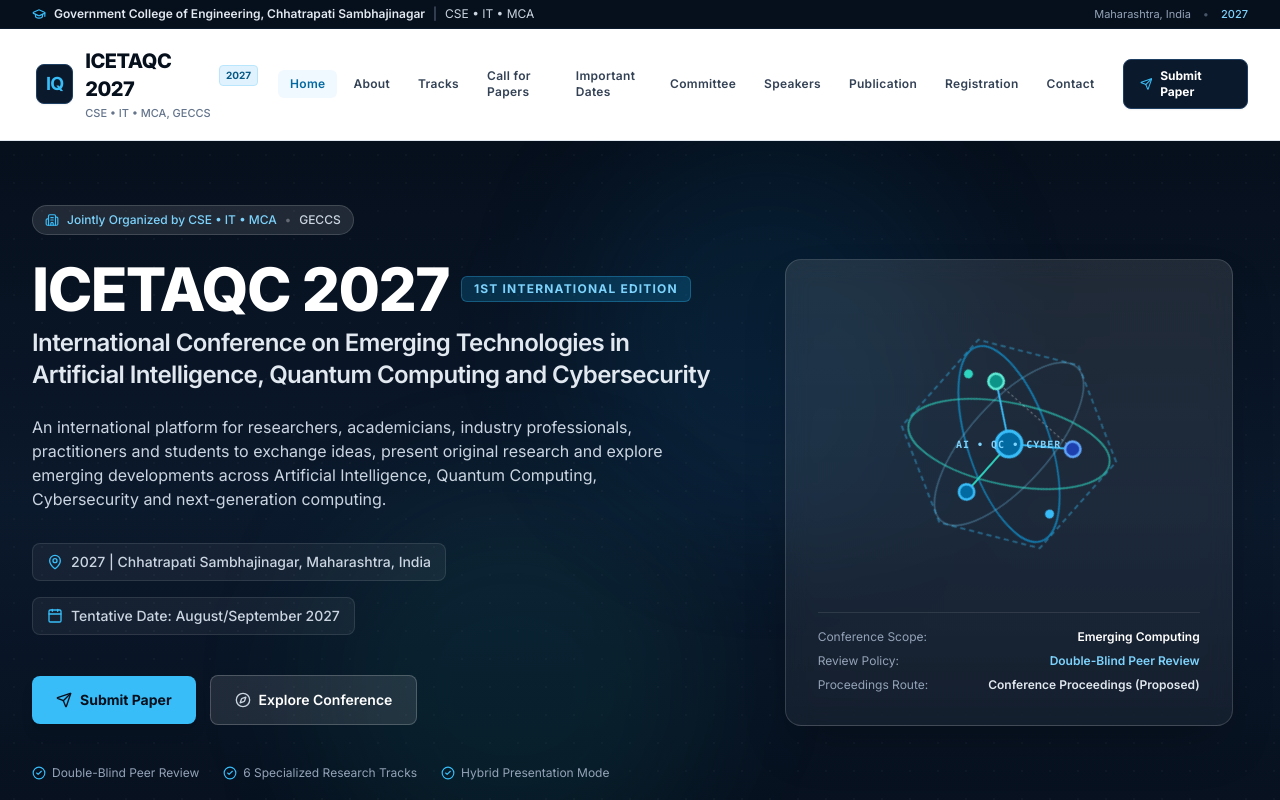
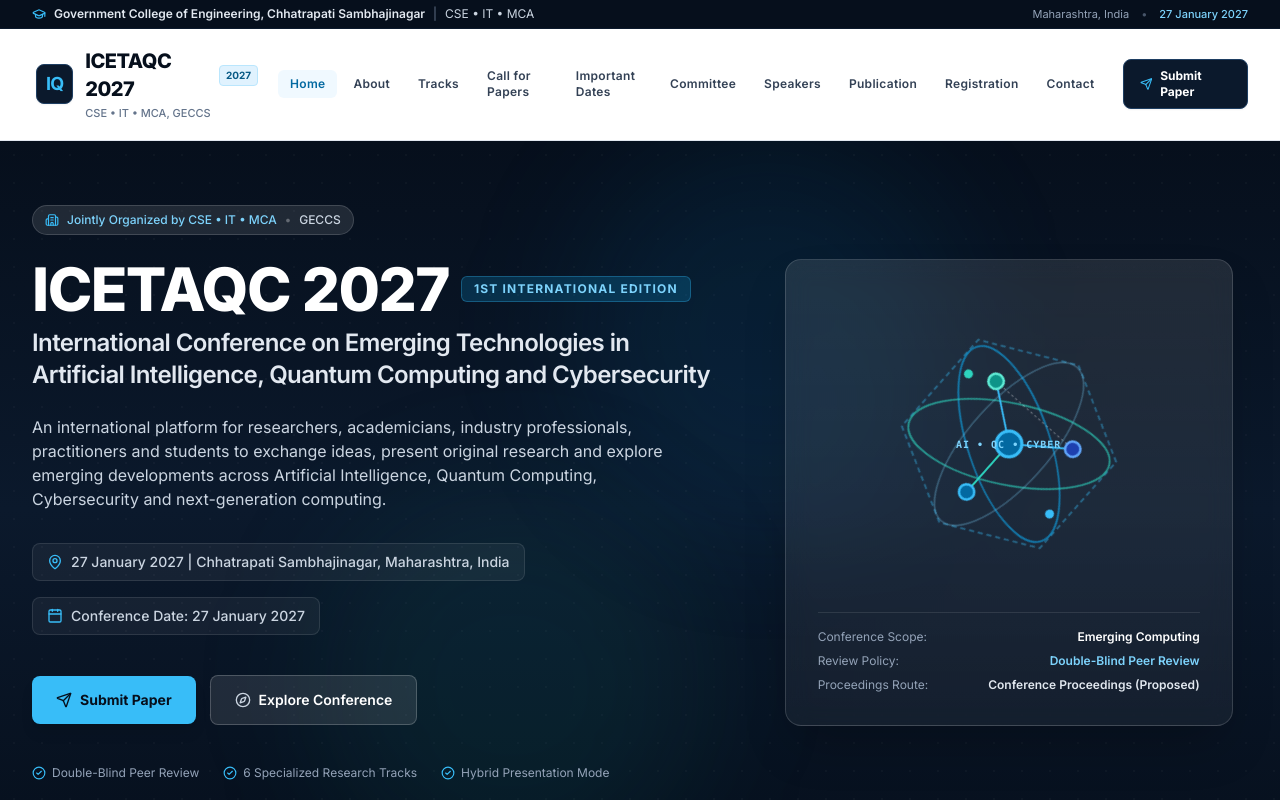
Before and after one commit to shubhammadane/ICETA, a React (Vite) app: page / in a window 1280 px wide. Shown: the top 800 px of the page. Built offline with nearby package versions, Linux system fonts and the light colour scheme.

Commit message:
feat: add core conference components, data, and layout pages

```diff
--- a/src/components/Footer.jsx
+++ b/src/components/Footer.jsx
@@ -21,7 +21,7 @@
                   {conferenceData.shortName}
                 </span>
                 <span className="text-xs text-sky-400 font-medium">
-                  {conferenceData.edition} • {conferenceData.year}
+                  {conferenceData.edition} • {conferenceData.conferenceDate}
                 </span>
               </div>
             </div>
@@ -42,7 +42,7 @@
               </p>
               <p className="text-slate-400 flex items-center gap-1.5 pt-1">
                 <MapPin className="w-3.5 h-3.5 text-sky-400 shrink-0" />
-                <span>Chhatrapati Sambhajinagar, Maharashtra, India</span>
+                <span>{conferenceData.conferenceDate} | Chhatrapati Sambhajinagar, Maharashtra, India</span>
               </p>
             </div>
 
@@ -155,6 +155,18 @@
             </span>
           </div>
         </div>
+
+        {/* Professional Developer Credit */}
+        <div className="mt-4 pt-3 border-t border-white/5 text-center">
+          <a
+            href="https://github.com/shubhammadane"
+            target="_blank"
+            rel="noopener noreferrer"
+            className="text-[11px] text-slate-500 hover:text-sky-400 transition-colors font-medium tracking-wide inline-block hover:underline underline-offset-2"
+          >
+            Developed by Shubham Madane
+          </a>
+        </div>
       </div>
     </footer>
   );
--- a/src/components/Header.jsx
+++ b/src/components/Header.jsx
@@ -39,7 +39,7 @@
           <div className="flex items-center gap-3 text-slate-400 text-[11px]">
             <span>{conferenceData.stateAndCountry}</span>
             <span className="text-slate-600">•</span>
-            <span className="text-sky-300 font-medium">{conferenceData.year}</span>
+            <span className="text-sky-300 font-medium">{conferenceData.conferenceDate}</span>
           </div>
         </div>
       </div>
--- a/src/components/Hero.jsx
+++ b/src/components/Hero.jsx
@@ -51,7 +51,7 @@
               {conferenceData.description}
             </p>
 
-            {/* Conference Details Strip: Location & Tentative Year */}
+            {/* Conference Details Strip: Location & Date */}
             <div className="flex flex-wrap items-center justify-center lg:justify-start gap-4 pt-2 text-xs sm:text-sm text-slate-300 font-medium">
               <div className="flex items-center gap-2 bg-white/5 border border-white/10 px-3.5 py-2 rounded-lg">
                 <MapPin className="w-4 h-4 text-sky-400 shrink-0" />
@@ -59,7 +59,7 @@
               </div>
               <div className="flex items-center gap-2 bg-white/5 border border-white/10 px-3.5 py-2 rounded-lg">
                 <Calendar className="w-4 h-4 text-sky-400 shrink-0" />
-                <span>Tentative Date: August/September 2027</span>
+                <span>Conference Date: {conferenceData.conferenceDate}</span>
               </div>
             </div>
 
--- a/src/components/Timeline.jsx
+++ b/src/components/Timeline.jsx
@@ -11,13 +11,13 @@
           <AlertCircle className="w-5 h-5 text-amber-600 shrink-0 mt-0.5" />
           <div className="text-xs sm:text-sm leading-relaxed">
             <span className="font-bold block text-amber-950">Tentative Important Dates:</span>
-            Dates listed below represent the initial scheduling timeline. Specific day deadlines will be updated officially in the Call for Papers portal as conference milestones approach.
+            Dates listed below represent the tentative scheduling timeline for {conferenceData.shortName} leading up to the conference on {conferenceData.conferenceDate}.
           </div>
         </div>
       )}
 
       {/* Grid / Timeline Cards */}
-      <div className="grid grid-cols-1 md:grid-cols-2 lg:grid-cols-4 gap-4">
+      <div className="grid grid-cols-1 md:grid-cols-2 lg:grid-cols-3 gap-4">
         {dates.map((item, index) => {
           const isConference = item.activity.toLowerCase().includes('conference');
           const isDeadline = item.activity.toLowerCase().includes('deadline');
--- a/src/data/conferenceData.js
+++ b/src/data/conferenceData.js
@@ -67,7 +67,8 @@
   ],
   stateAndCountry: "Maharashtra, India",
   venue: "Government College of Engineering, Chhatrapati Sambhajinagar, Maharashtra, India",
-  locationTag: "2027 | Chhatrapati Sambhajinagar, Maharashtra, India",
+  locationTag: "27 January 2027 | Chhatrapati Sambhajinagar, Maharashtra, India",
+  conferenceDate: "27 January 2027",
 
   // Official Contact
   contactEmail: "vikul.pawar@geca.ac.in",
@@ -323,16 +324,14 @@
     ]
   },
 
-  // Tentative Important Dates (No exact fake dates invented)
+  // Tentative Important Dates Timeline
   importantDates: [
-    { activity: "Conference Announcement", date: "January 2027", status: "Upcoming" },
-    { activity: "Call for Papers", date: "January 2027", status: "Upcoming" },
-    { activity: "Paper Submission Opens", date: "January 2027", status: "Upcoming" },
-    { activity: "Paper Submission Deadline", date: "May 2027", status: "Upcoming" },
-    { activity: "Notification of Acceptance", date: "June 2027", status: "Upcoming" },
-    { activity: "Camera-Ready Submission", date: "July 2027", status: "Upcoming" },
-    { activity: "Author Registration", date: "July 2027", status: "Upcoming" },
-    { activity: "Conference Sessions", date: "August / September 2027", status: "Tentative" }
+    { activity: "Paper Submission Deadline", date: "15 November 2026", status: "Tentative" },
+    { activity: "Notification of Acceptance", date: "10 December 2026", status: "Tentative" },
+    { activity: "Camera-Ready Paper Submission", date: "25 December 2026", status: "Tentative" },
+    { activity: "Early-Bird Registration Deadline", date: "31 December 2026", status: "Tentative" },
+    { activity: "Final Registration Deadline", date: "15 January 2027", status: "Tentative" },
+    { activity: "Conference Date", date: "27 January 2027", status: "Tentative" }
   ],
 
   // Publication Route & Policies
--- a/src/pages/ImportantDates.jsx
+++ b/src/pages/ImportantDates.jsx
@@ -16,7 +16,7 @@
         <SectionTitle
           tag="Conference Schedule"
           title="Important Dates"
-          subtitle={`Review key milestone timelines for ${conferenceData.shortName}. All deadlines are scheduled in tentative phases for the 2027 academic cycle.`}
+          subtitle={`Review key milestone timelines for ${conferenceData.shortName}. The conference will be held on ${conferenceData.conferenceDate}. All deadlines are scheduled in tentative phases.`}
         />
 
         {/* Timeline Component */}
```
